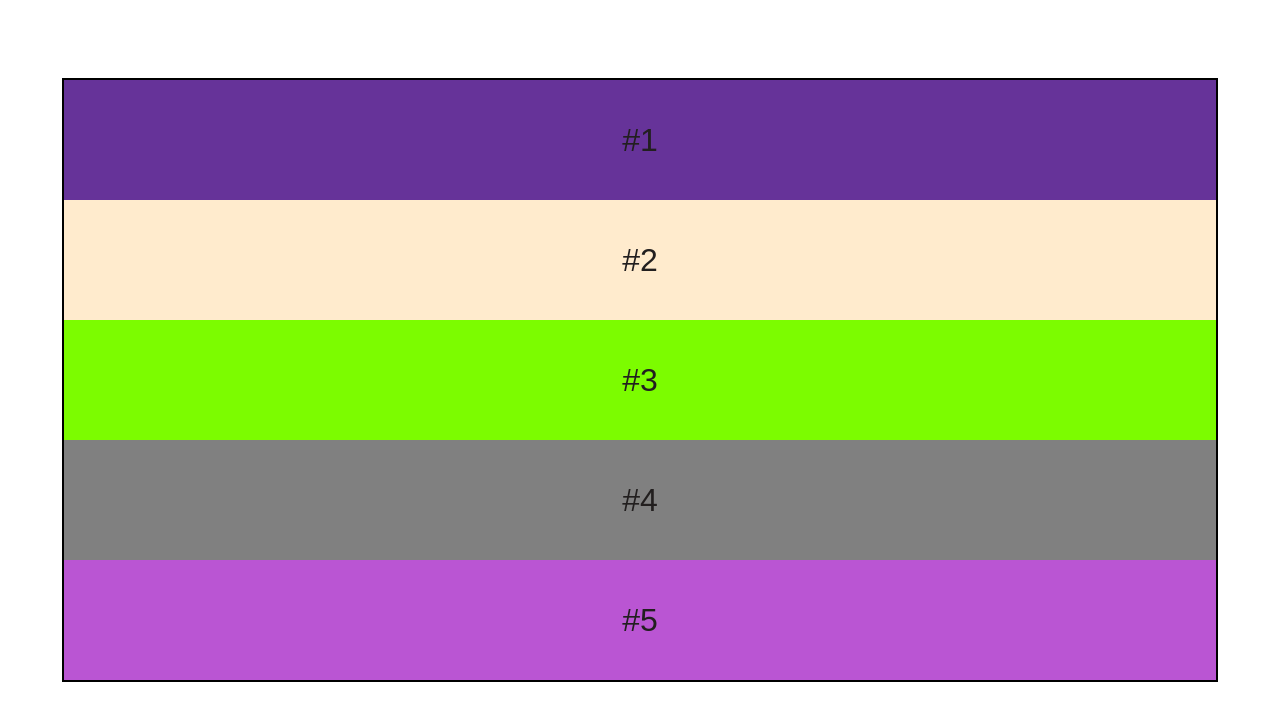
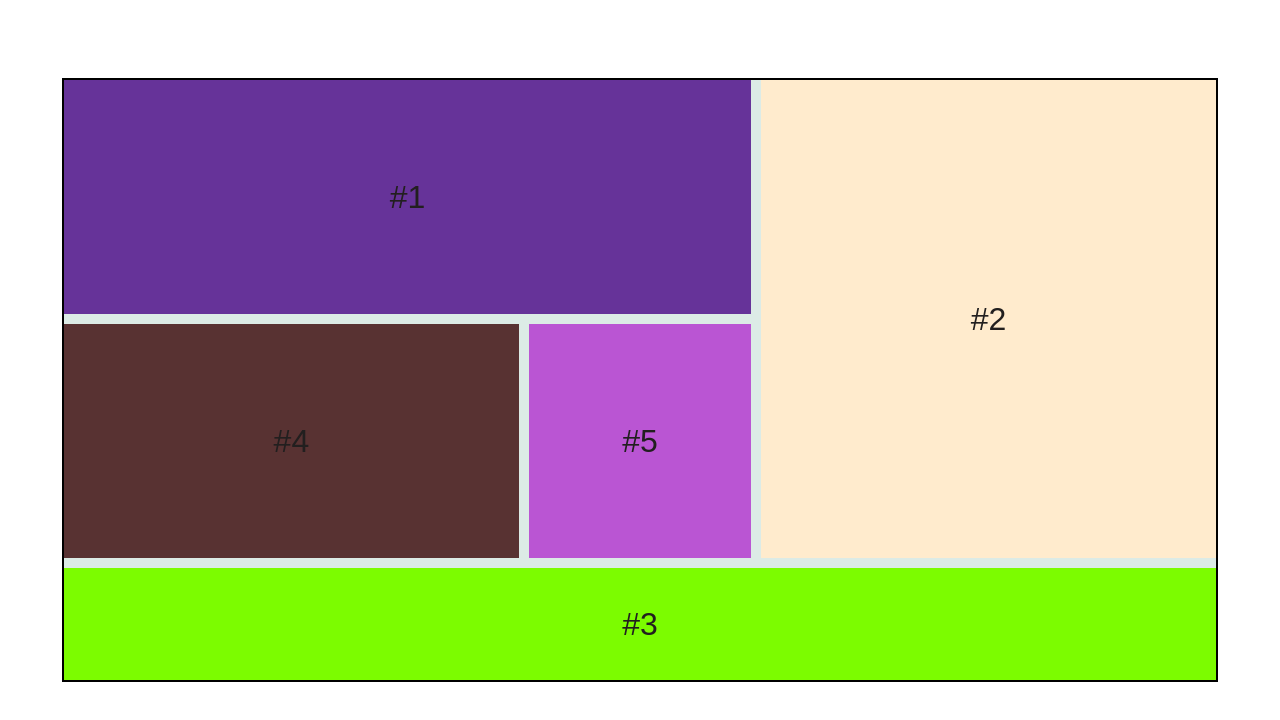
Before and after one commit to HuroNet/Curso-CSS-Codigo-Facilito, a plain HTML site: page Grid/index.html in a window 1280 px wide. Drawn offline with Linux system fonts and the light colour scheme.

Commit message:
add a gap with cuadricula

```diff
--- a/Grid/style.css
+++ b/Grid/style.css
@@ -13,6 +13,7 @@ body{
     outline: 2px solid;
     margin: 80px auto;
     display: grid;
+    background-color: rgb(220, 235, 230);
 
     /* grid-template-columns: 20% 20% 20% 20% ;  */
     /* grid-template-columns: repeat(4,20%); */
@@ -28,6 +29,10 @@ body{
     /* gap: 20px; es en filas y colums algo general */
 
 /* face terminada  */
+
+    grid-template-columns: repeat(5,1fr);
+    grid-template-rows: repeat(5,1fr);
+    gap: 10px;
 
 
 
@@ -45,16 +50,26 @@ body{
 
 .item1{
     background-color: rebeccapurple ;
+    grid-column: 1/4 ;
+    grid-row: 1/3;
 }
 .item2{
     background-color:blanchedalmond ;
+    grid-column: 4/6 ;
+    grid-row: 1/5;
 }
 .item3{
     background-color: lawngreen ;
+    grid-column: 1/-1 ;
+    grid-row: 5/6;
+
 }
 .item4{
-    background-color: gray ;
+    background-color: rgb(88, 50, 50) ;
+    grid-column: 1/3 ;
+    grid-row: 3/5;
 }
 .item5{
     background-color:mediumorchid ;
+    grid-row: 3/5;
 }
```
